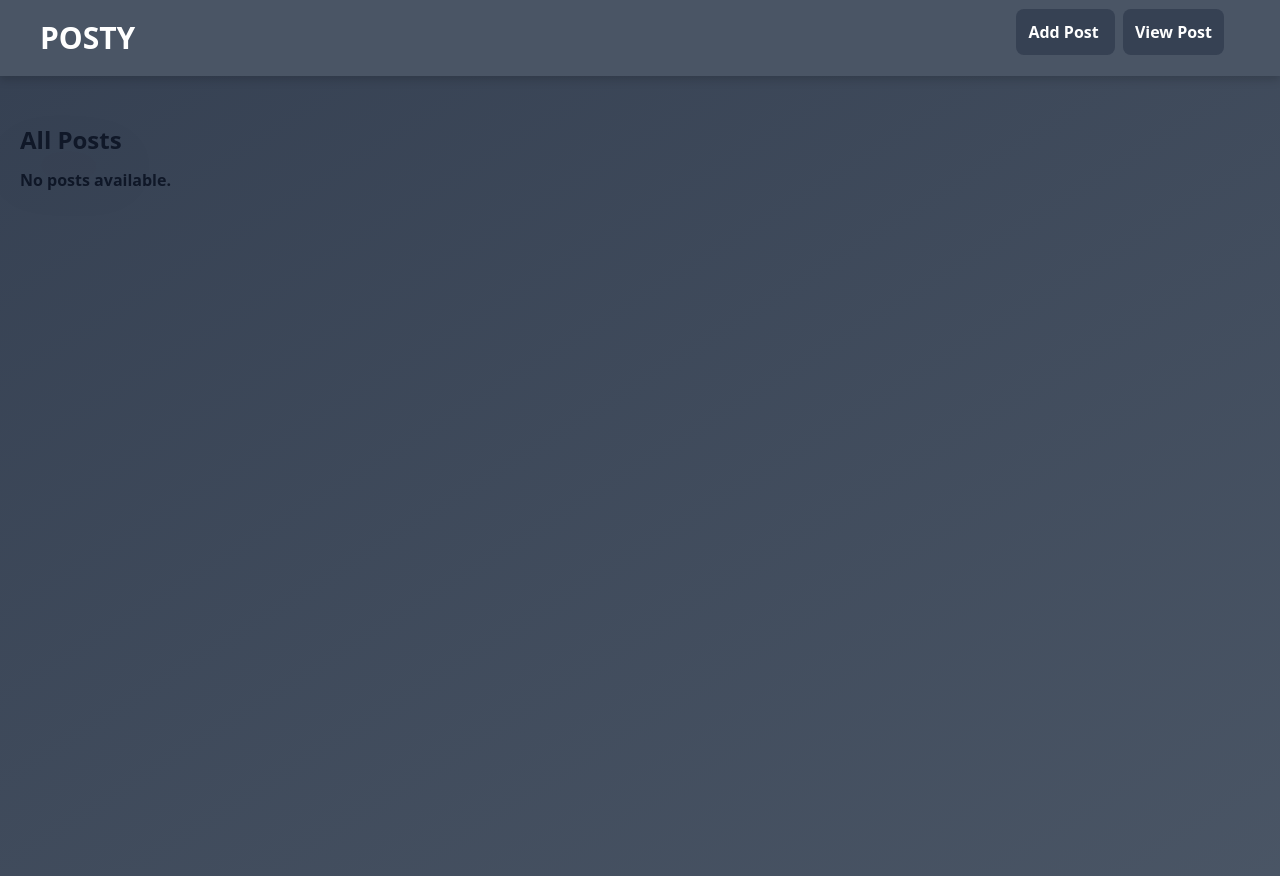
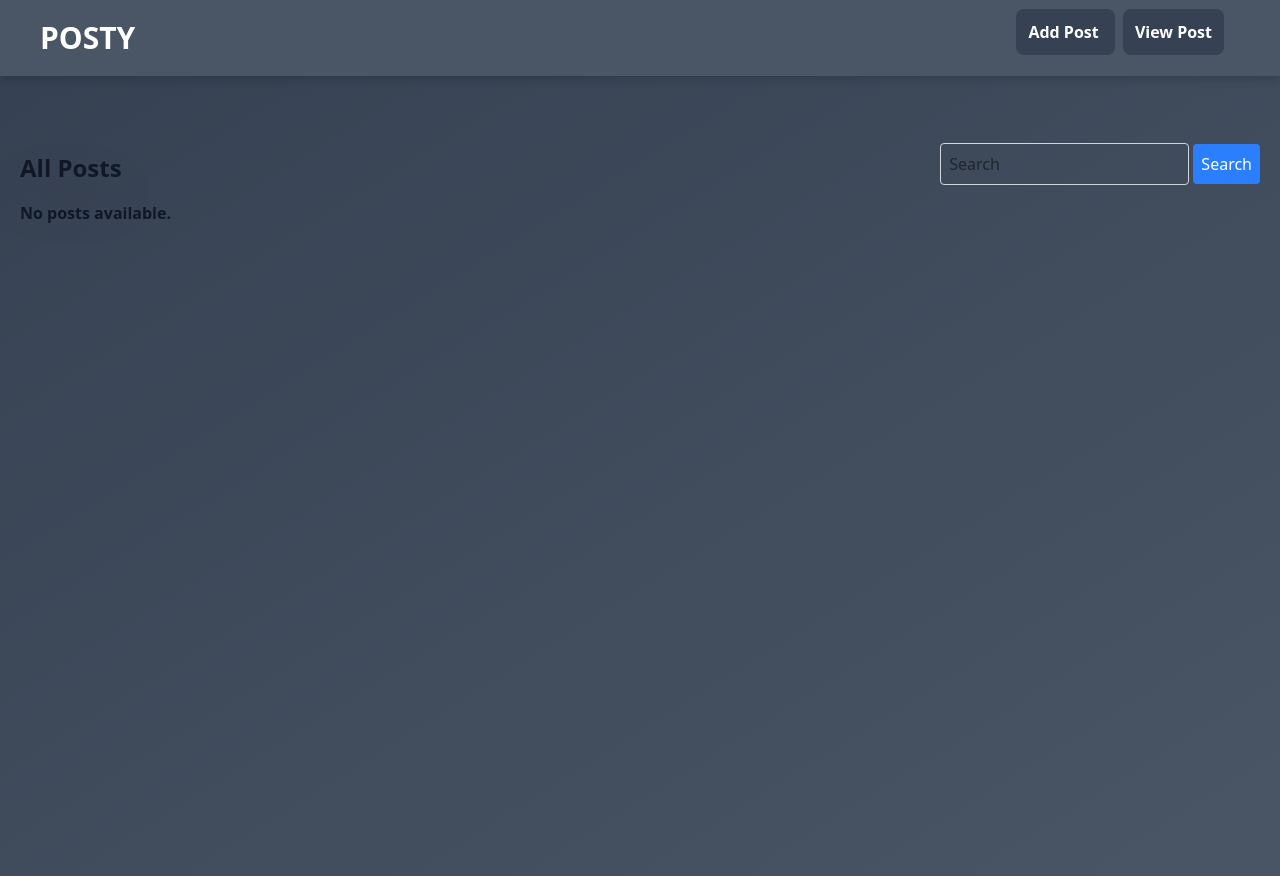
Before and after one commit to ShortCodes19/Flask-week-1, a Flask app: page /view_all in a window 1280 px wide. Run offline with Flask 3, Linux system fonts and the light colour scheme.

Commit message:
added search bar

```diff
--- a/app.py
+++ b/app.py
@@ -1,5 +1,6 @@
 from flask import Flask, render_template, redirect, request, url_for, flash
 from flask_sqlalchemy import SQLAlchemy
+from sqlalchemy import or_
 from datetime import datetime
 
 app = Flask(__name__)
@@ -23,7 +24,7 @@ def hello_world():
 @app.route('/add', methods=['GET', 'POST'])
 def add():
     if request.method == 'POST':
-        title = request.form.get('title')
+        title = request.form.get('title').strip()
         content = request.form.get('content')
 
         if not title or not content:
@@ -40,7 +41,13 @@ def add():
 
 @app.route('/view_all')
 def view_all():
-    posts = Post.query.order_by(Post.created_at.desc()).all()
+    search = request.args.get('search', '')
+    if search:
+        posts = Post.query.filter(or_(Post.title.contains(search), Post.content.contains(search))).order_by(Post.created_at.desc()).all()
+    else:
+        posts = Post.query.order_by(Post.created_at.desc()).all()
+
+
     # Add relative_time to each post
     for post in posts:
         diff = datetime.now() - post.created_at
@@ -65,7 +72,7 @@ def view_all():
                     post.updated_relative = f"{hours} {'hour' if hours == 1 else 'hours'} ago"
             else:
                 post.relative_time = post.created_at.strftime('%B %d, %Y, %I:%M %p')
-    return render_template('view_all.html', posts=posts)
+    return render_template('view_all.html', posts=posts, search=search)
 
 
 @app.route('/view/<int:id>')
--- a/static/css/styles.css
+++ b/static/css/styles.css
@@ -11,7 +11,6 @@
     --color-blue-500: oklch(62.3% 0.214 259.815);
     --color-blue-600: oklch(54.6% 0.245 262.881);
     --color-blue-700: oklch(48.8% 0.243 264.376);
-    --color-gray-200: oklch(92.8% 0.006 264.531);
     --color-gray-300: oklch(87.2% 0.01 258.338);
     --color-gray-600: oklch(44.6% 0.03 256.802);
     --color-gray-700: oklch(37.3% 0.034 259.733);
@@ -190,9 +189,6 @@
   .static {
     position: static;
   }
-  .col-span-full {
-    grid-column: 1 / -1;
-  }
   .container {
     width: 100%;
     @media (width >= 40rem) {
@@ -214,11 +210,14 @@
   .mx-2 {
     margin-inline: calc(var(--spacing) * 2);
   }
-  .mt-2 {
-    margin-top: calc(var(--spacing) * 2);
-  }
   .mt-5 {
     margin-top: calc(var(--spacing) * 5);
+  }
+  .mt-6 {
+    margin-top: calc(var(--spacing) * 6);
+  }
+  .mt-7 {
+    margin-top: calc(var(--spacing) * 7);
   }
   .mr-2 {
     margin-right: calc(var(--spacing) * 2);
@@ -279,9 +278,6 @@
   }
   .justify-between {
     justify-content: space-between;
-  }
-  .gap-5 {
-    gap: calc(var(--spacing) * 5);
   }
   .gap-6 {
     gap: calc(var(--spacing) * 6);
@@ -366,6 +362,9 @@
   }
   .pt-12 {
     padding-top: calc(var(--spacing) * 12);
+  }
+  .pb-12 {
+    padding-bottom: calc(var(--spacing) * 12);
   }
   .text-center {
     text-align: center;
--- a/templates/view_all.html
+++ b/templates/view_all.html
@@ -1,7 +1,28 @@
 {% extends 'base.html' %} {% block title %}View All{% endblock %} {% block content %}
 <div
-  class="w-full min-h-screen pt-12 px-5 flex flex-col bg-gradient-to-br from-gray-700 to-gray-600">
-  <h2 class="text-2xl font-bold text-gray-900 drop-shadow-2xl mb-3">All Posts</h2>
+  class="w-full min-h-screen pt-12 px-5 flex flex-col bg-gradient-to-br pb-12 from-gray-700 to-gray-600">
+  <div class="flex justify-between">
+    <h2 class="text-2xl font-bold text-gray-900 drop-shadow-2xl mt-7">All Posts</h2>
+    <form action="{{ url_for('view_all') }}" method="get">
+      <input
+        type="text"
+        name="search"
+        placeholder="Search"
+        value="{{ search or '' }}"
+        class="mb-4 p-2 border border-gray-300 rounded focus:outline-none focus:ring-2 focus:ring-blue-500" />
+      <button
+        class="p-2 bg-blue-500 text-center text-white rounded-sm mt-5 mb-2 hover:bg-blue-600 cursor-pointer">
+        Search
+      </button>
+      {% if search %}
+      <a
+        href="{{ url_for('view_all') }}"
+        class="p-2 bg-blue-500 text-center text-white rounded-sm mt-5 mb-2 hover:bg-blue-600">
+        Clear
+      </a>
+      {% endif %}
+    </form>
+  </div>
   <div class="grid grid-cols-1 md:grid-cols-2 lg:grid-cols-3 gap-6">
     {% if posts %} {% for post in posts %}
     <div class="bg-white p-5 rounded-lg shadow-md">
```
